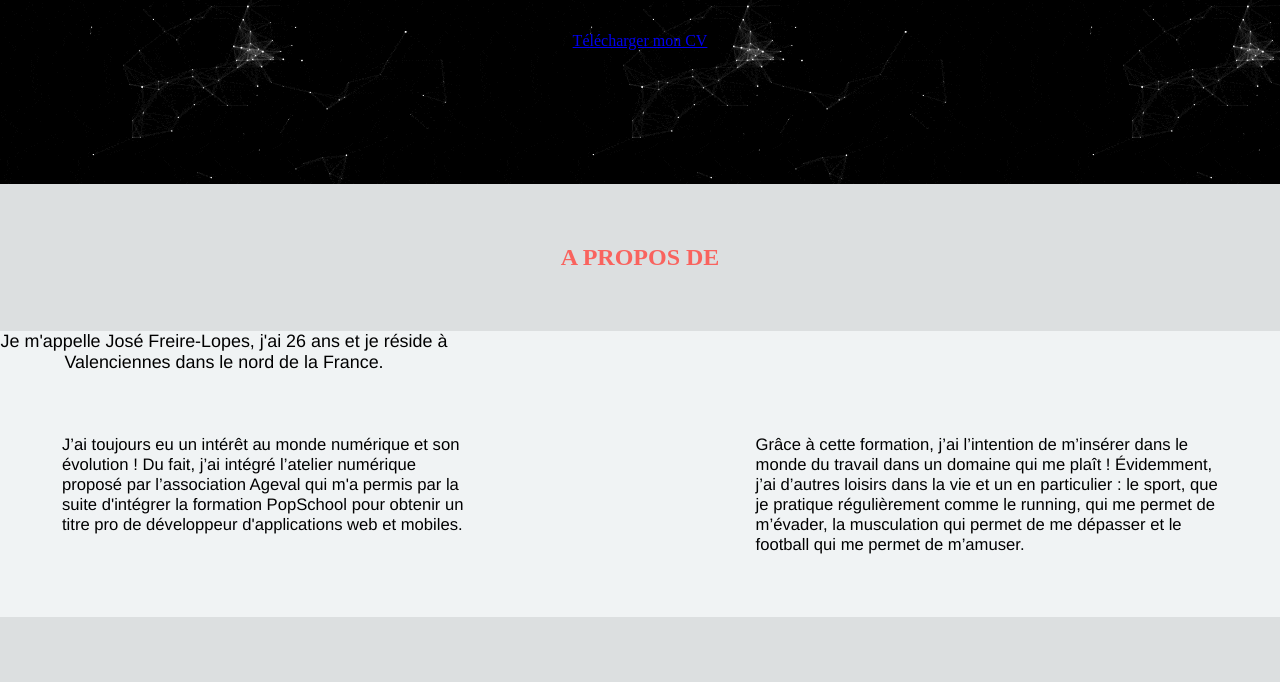
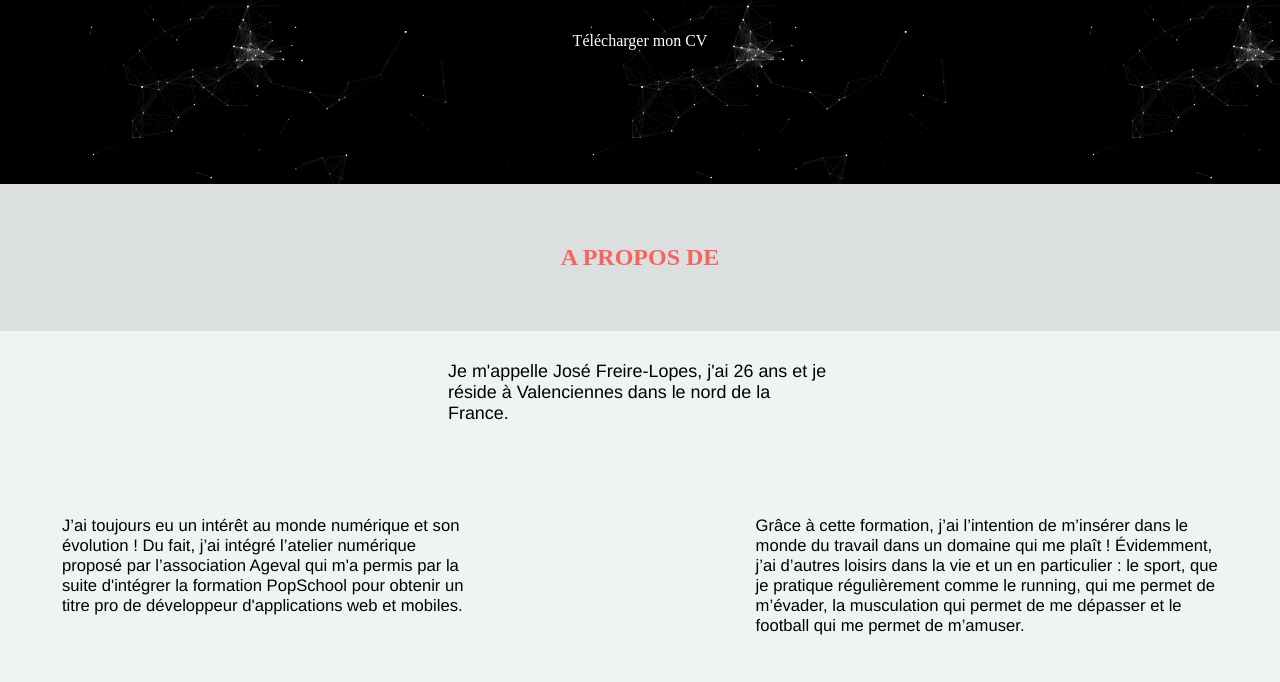
Before and after one commit to Jose59300/CV, a plain HTML site: page index.html in a window 1280 px wide. Shown: the part 366-1048 px from the top of the page. Drawn offline with nearby package versions, Linux system fonts and the light colour scheme.

Commit message:
modif css

```diff
--- a/css/style.css
+++ b/css/style.css
@@ -37,7 +37,8 @@ h2 {
   text-transform: uppercase;
 }
 section {
-  display: inline-block;
+  display: flex;
+  flex-direction: column;
   background-color: #F0F3F4;
   width: 100%;
 }
@@ -61,7 +62,14 @@ p {
   display: flex;
   justify-content: center;
   margin-top: 40px;
+  color: white;
+  text-decoration: none;
 }
+
+.curriculum:hover {
+  color: #F9635E;
+}
+
 .menu {
   z-index: 100;
   width: 100%;
@@ -83,8 +91,13 @@ p {
 .navbar {
   padding: 45px 0;
   display: flex;
+  position: sticky;
   justify-content: center;
   width: 100%;
+}
+
+.navbar li a:active {
+  color: #F9635E;
 }
 .contact {
   width: 100%;
@@ -93,9 +106,9 @@ p {
   margin: 35px auto;
 }
 .about {
-  width: 35%;
-  text-align: center;
+  width: 30%;
   font-size: 1.4vw;
+  margin: 30px auto;
 }
 .text {
   font-size: 1.3vw;
```
